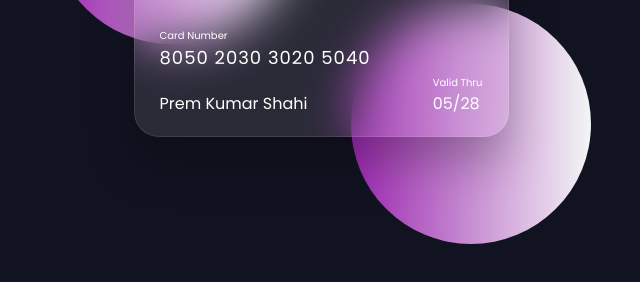
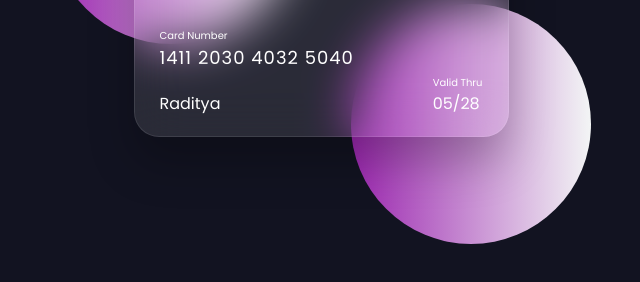
Before and after one commit to RadityaMulya/Card_Design, a plain HTML site: page index.html in a window 1280 px wide. Shown: the part 376-658 px from the top of the page, without its empty margins (319-959 px from the left). Drawn offline with Linux system fonts and the light colour scheme.

Commit message:
Final-commit

```diff
--- a/index.html
+++ b/index.html
@@ -1,5 +1,4 @@
 <!DOCTYPE html>
-<!-- Coding By CodingNepal - codingnepalweb.com -->
 <html lang="en">
   <head>
     <meta charset="UTF-8" />
@@ -23,8 +22,8 @@
           <div class="card-details">
             <div class="name-number">
               <h6>Card Number</h6>
-              <h5 class="number">8050 2030 3020 5040</h5>
-              <h5 class="name">Prem Kumar Shahi</h5>
+              <h5 class="number">1411 2030 4032 5040</h5>
+              <h5 class="name">Raditya</h5>
             </div>
 
             <div class="valid-date">
```
